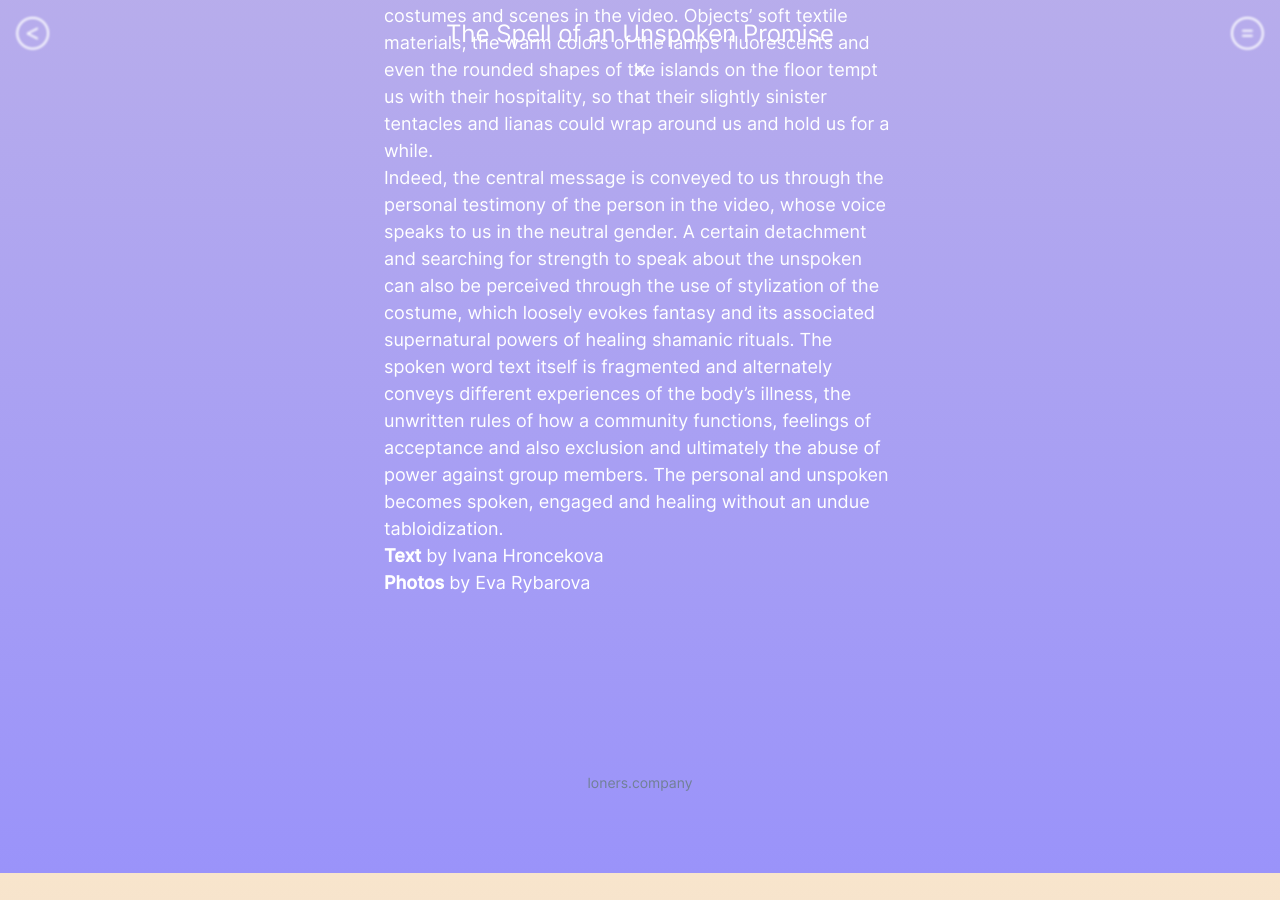
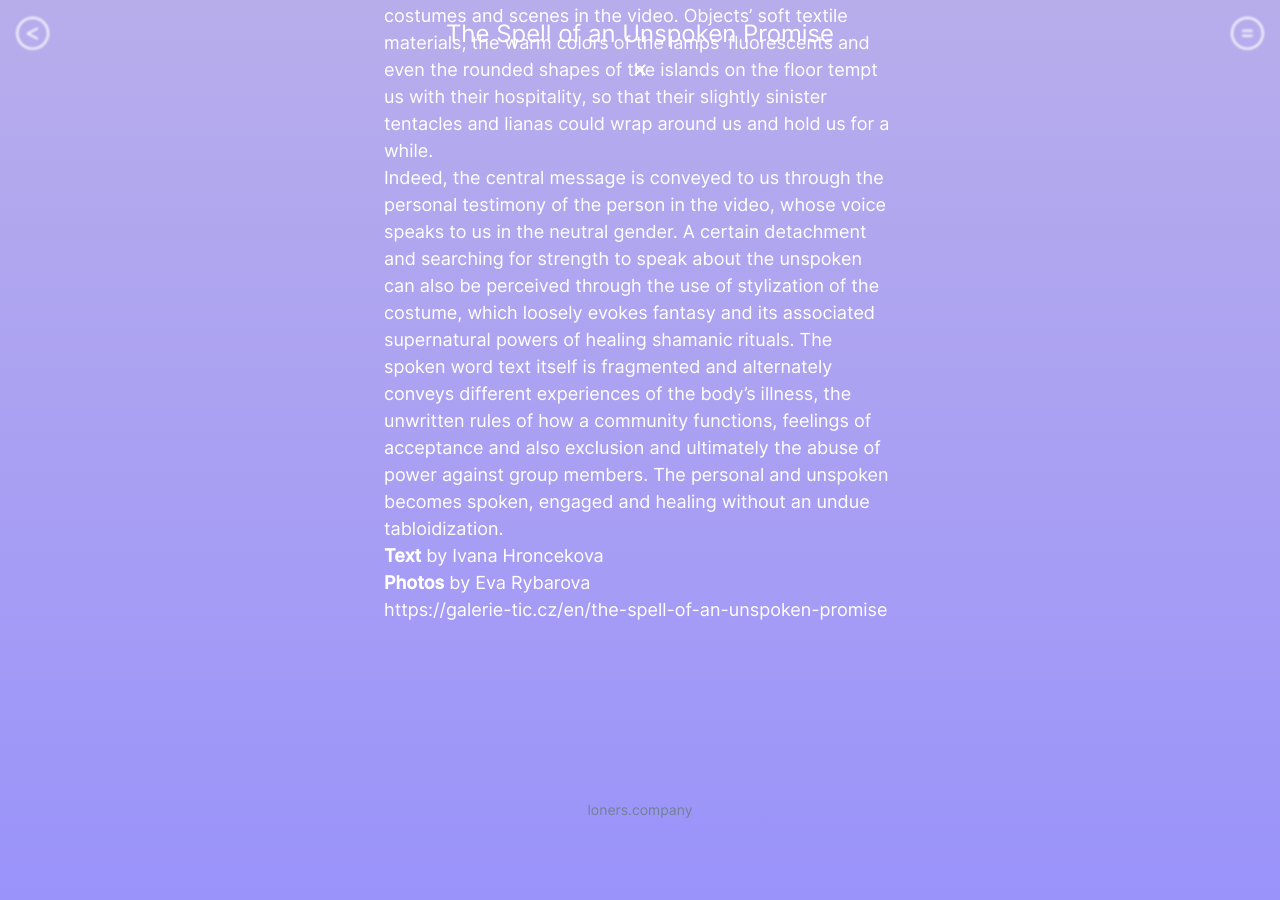
Before and after one commit to SimonBarak/tereza, a Jekyll site: the page built from _projects/the-spell-of-an-unspoken-promise.md, in a window 1280 px wide and 900 px high, scrolled down 1911 px. Built offline with Jekyll 4.4.1, drawn with Linux system fonts in a browser that asks for light colours; before the commit the page ends 2784 px from its top, so only the background shows below that; some of the changed lines change nothing that is shown.

Commit message:
Update from Forestry.io Simon Barak updated _projects/the-spell-of-an-unspoken-promise.md

```diff
--- a/_projects/the-spell-of-an-unspoken-promise.md
+++ b/_projects/the-spell-of-an-unspoken-promise.md
@@ -5,22 +5,18 @@
 category: ''
 year: ''
 images:
+- "/v1663842792/veronika-cechmankova/09_Vinklarkova-7703_ogxljc.jpg"
 - "/v1663842798/veronika-cechmankova/01_Vinklarkova-7630_n2pdi2.jpg"
 - "/v1663842819/veronika-cechmankova/04_Vinklarkova-7716_compdr.jpg"
 - "/v1663842802/veronika-cechmankova/05_Vinklarkova-7714_kx52ln.jpg"
 - "/v1663842809/veronika-cechmankova/03_Vinklarkova-7671_gvfyip.jpg"
-- "/v1663842809/veronika-cechmankova/02_Vinklarkova-7689_hg5wry.jpg"
-- "/v1663842811/veronika-cechmankova/06_Vinklarkova-7701_j45wkm.jpg"
 - "/v1663842795/veronika-cechmankova/08_Vinklarkova-7677_hb1gol.jpg"
-- "/v1663842812/veronika-cechmankova/07_Vinklarkova-7667_yetdlz.jpg"
-- "/v1663842792/veronika-cechmankova/09_Vinklarkova-7703_ogxljc.jpg"
 - "/v1663842807/veronika-cechmankova/10_Vinklarkova-7705_igalar.jpg"
 - "/v1663842808/veronika-cechmankova/11_Vinklarkova-7683_hqcl8j.jpg"
-- "/v1663842796/veronika-cechmankova/15_Vinklarkova-7661_a5hsqv.jpg"
 - "/v1663842803/veronika-cechmankova/12_Vinklarkova-7710_xivlbt.jpg"
+- "/v1663842809/veronika-cechmankova/02_Vinklarkova-7689_hg5wry.jpg"
 - "/v1663842805/veronika-cechmankova/14_Vinklarkova-7656_keinpb.jpg"
 - "/v1663842818/veronika-cechmankova/13_Vinklarkova-7687_n4ezcc.jpg"
-- "/v1663842811/veronika-cechmankova/16_Vinklarkova-7649_yeu9wp.jpg"
 slug: ''
 weight: 2000
 video: https://www.youtube.com/embed/6AAQRbD2UOc
@@ -39,3 +35,5 @@
 **Text** by Ivana Hroncekova
 
 **Photos** by Eva Rybarova
+
+[https://galerie-tic.cz/en/the-spell-of-an-unspoken-promise](https://galerie-tic.cz/en/the-spell-of-an-unspoken-promise "https://galerie-tic.cz/en/the-spell-of-an-unspoken-promise")
```
